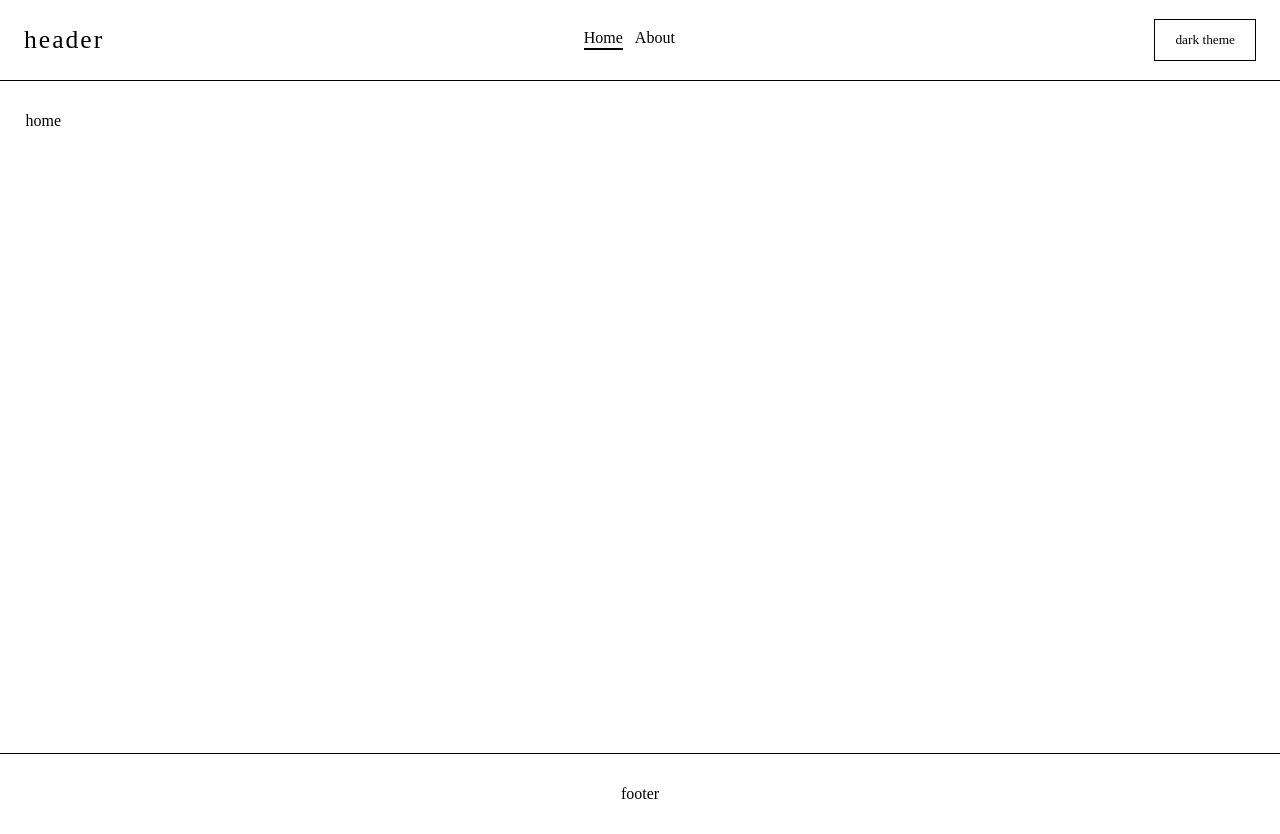
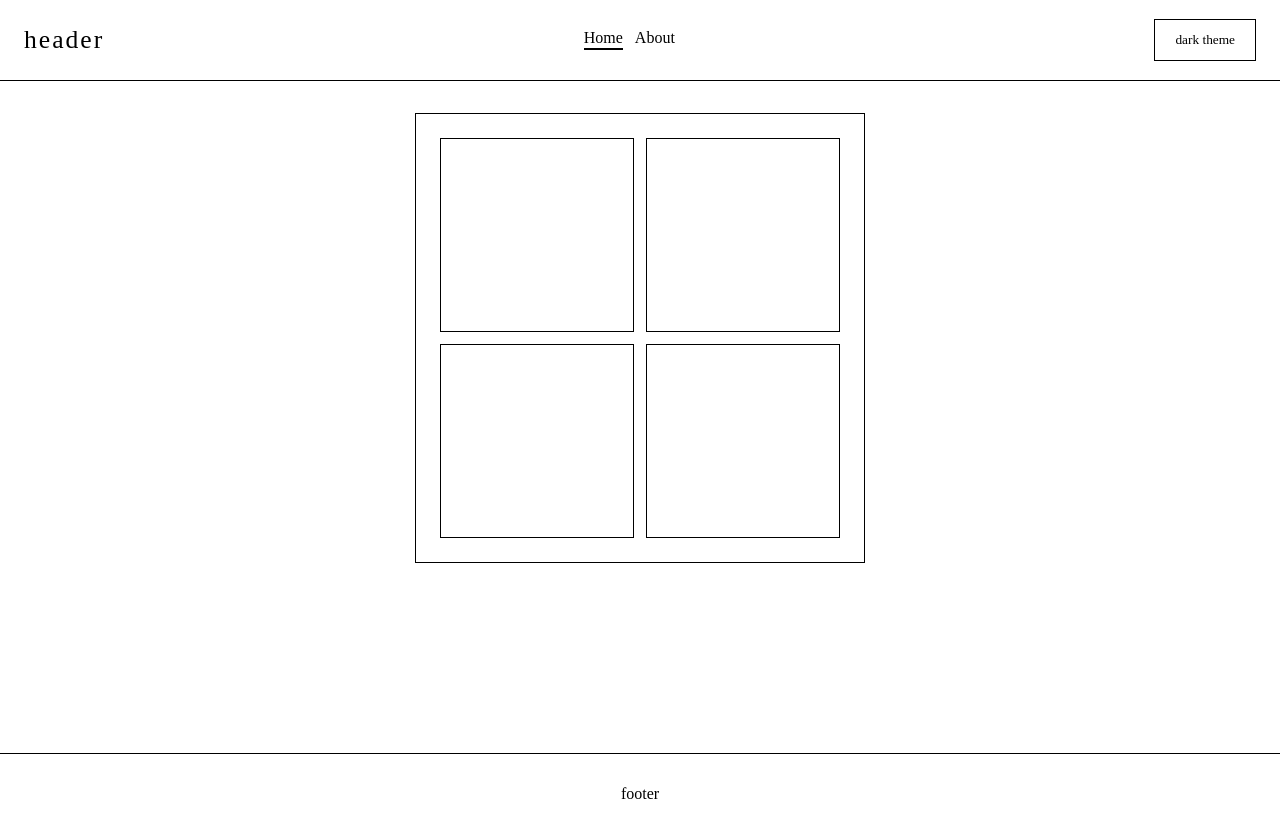
Before and after one commit to 1Bastien/React_Music_Box, a React (Create React App) app: page / in a window 1280 px wide. Built offline with nearby package versions, Linux system fonts and the light colour scheme.

Commit message:
A-Grid button (Hagrid, tu l'as ?)

```diff
--- /dev/null
+++ b/src/components/Home/GridButton.js
@@ -0,0 +1,13 @@
+import styled from "styled-components";
+
+export default function GridButton () {
+    return (
+        <Wrapper>
+
+        </Wrapper>
+    );
+}
+
+const Wrapper = styled.div`
+    border: solid 1px;
+`;
--- a/src/components/Home/index.js
+++ b/src/components/Home/index.js
@@ -1,11 +1,32 @@
 import styled from "styled-components";
+import GridButton from "./GridButton";
+
+const list = ["el1", "el2", "el3", "el4"];
 
 export default function Home () {
     return (
         <Wrapper>
-            <p>home</p>
+            <Grid>{list.map((el)=>{
+                return <GridButton key={el}>{el}</GridButton>
+            })}</Grid>
         </Wrapper>
     );
 }
 
 const Wrapper = styled.div``;
+
+const Grid = styled.div`
+display: grid;
+width: 400px;
+height: 400px;
+border solid 1px;
+grid-template-columns: 1fr 1fr;
+column-gap: 12px;
+row-gap: 12px;
+padding: 24px;
+margin: auto;
+@media (max-width: 640px) {
+    width: 400px;
+    height: 400px;
+}
+`;
```
